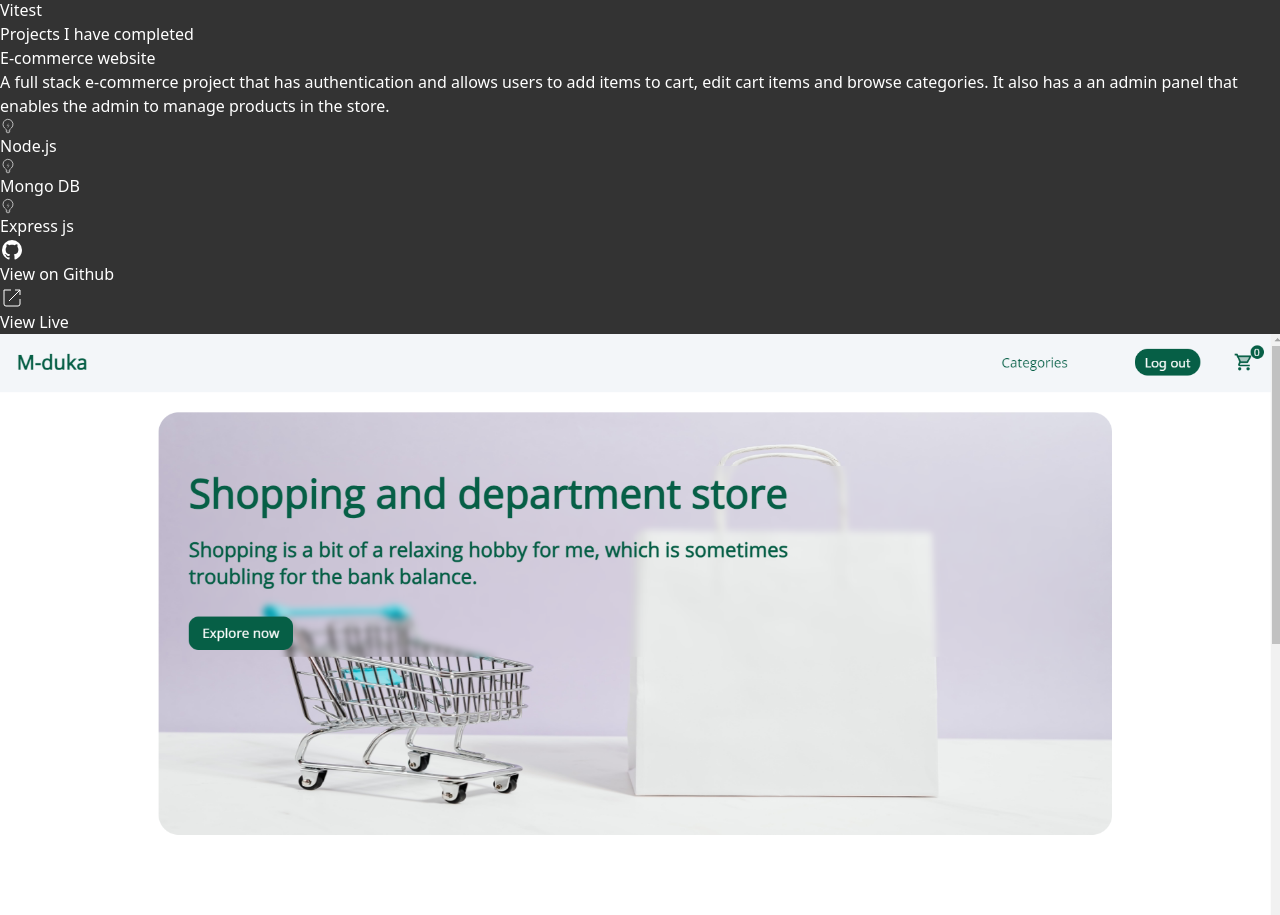
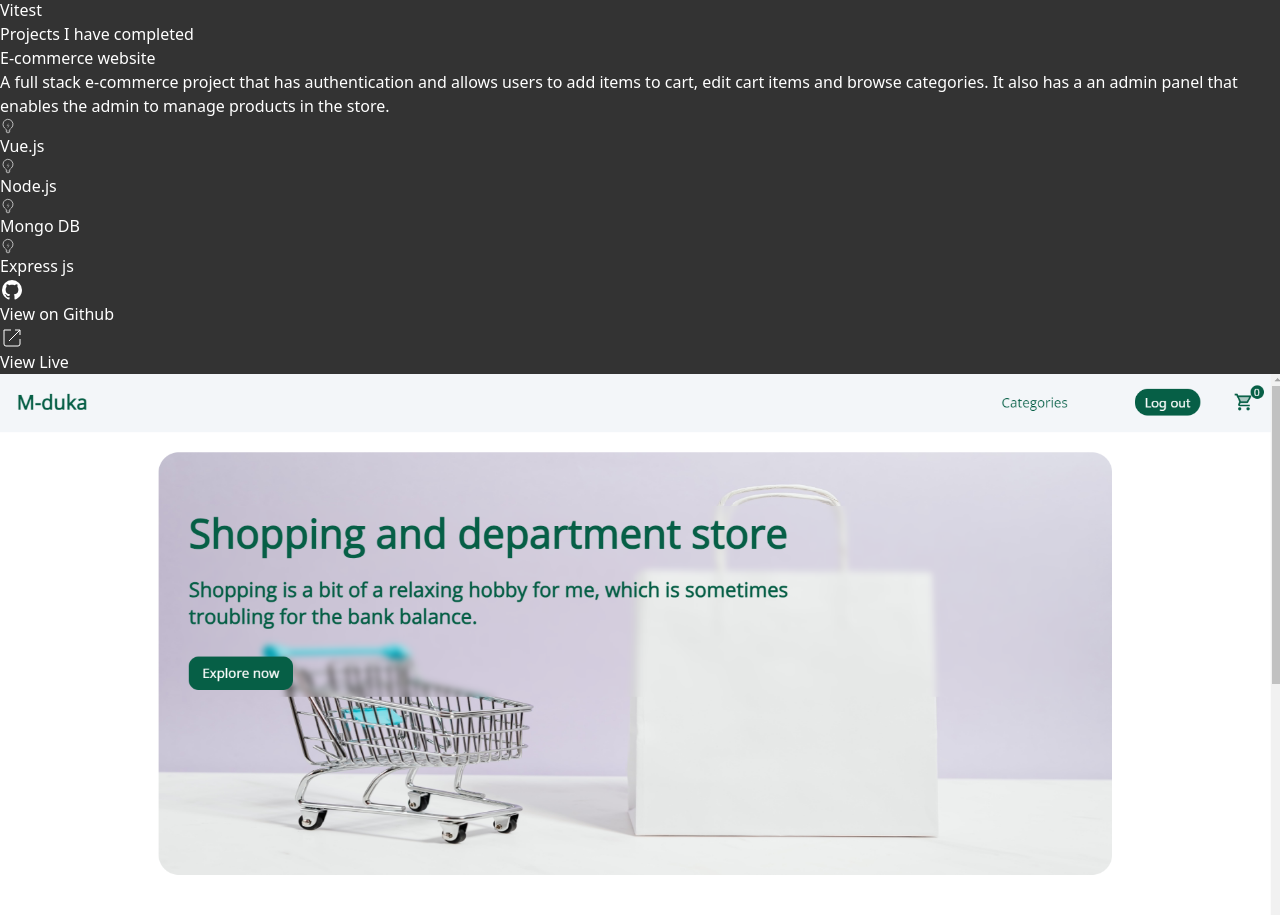
Before and after one commit to munene-m/portfolio, a Vue app: page / in a window 1280 px wide. Shown: the part 1097-2012 px from the top of the page. Built offline with nearby package versions, Linux system fonts and the light colour scheme.

Commit message:
added vue js to tools used on the ecommere project

```diff
--- a/src/components/Projects.vue
+++ b/src/components/Projects.vue
@@ -55,6 +55,9 @@ const tools = [
           <ul
             class="font-mono sm:pt-6 md:text-inherit pt-8 flex flex-wrap items-center justify-start gap-4"
           >
+          <li class="flex items-center">
+              <BulbIcon class="text-cyan-500" /> Vue.js
+            </li>
             <li class="flex items-center">
               <BulbIcon class="text-cyan-500" /> Node.js
             </li>
```
